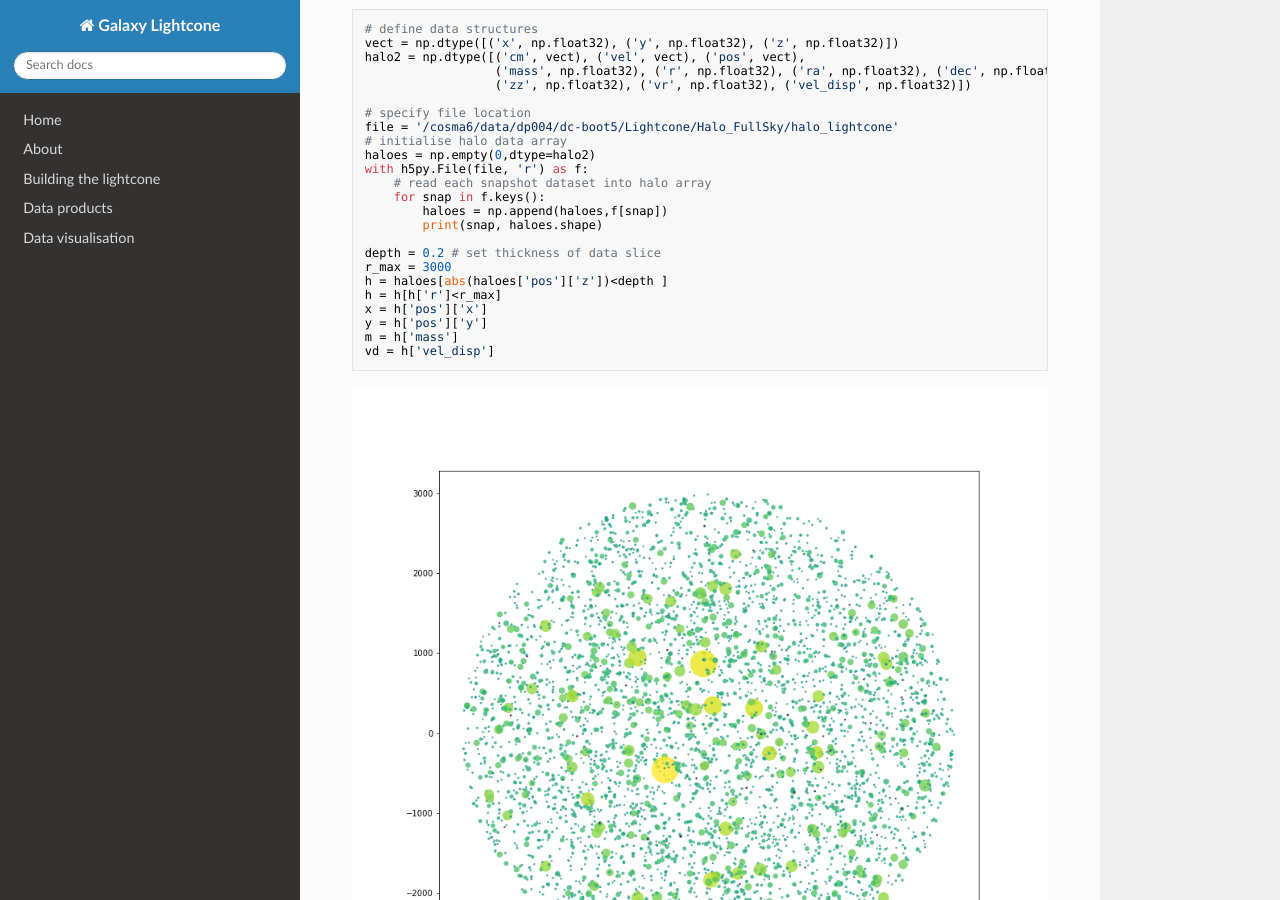
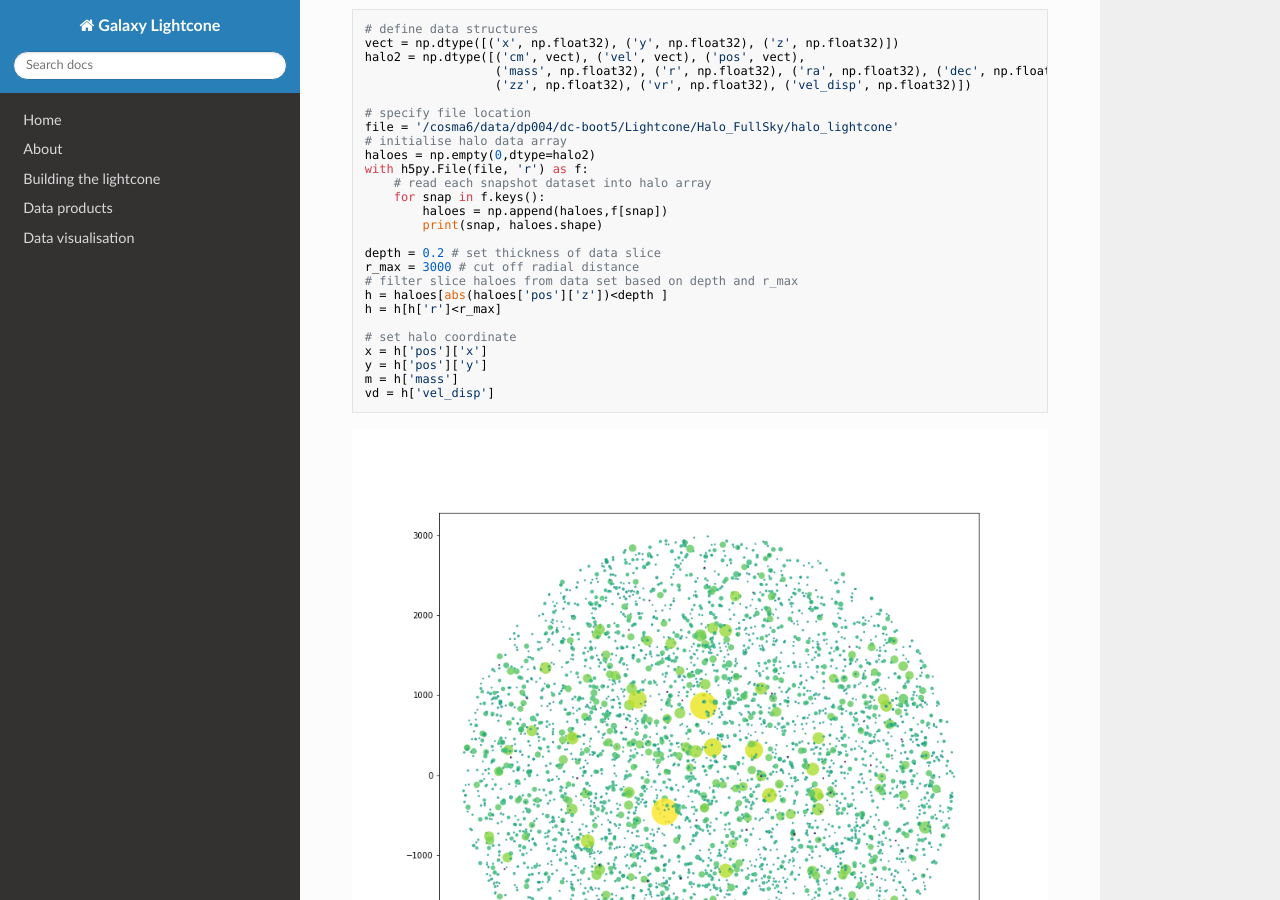
Before and after one commit to rajbooth/Lightcone, an MkDocs documentation site: the page built from docs/halo_lightcone.md, in a window 1280 px wide and 900 px high, scrolled down 1229 px. Built offline with MkDocs 1.6.1, drawn with Linux system fonts in a browser that asks for light colours; nearby versions of some CDN libraries; formulas are drawn with MathJax 3.

Commit message:
docs/halo_lightcone.md updated from https://stackedit.io/

```diff
--- a/docs/halo_lightcone.md
+++ b/docs/halo_lightcone.md
@@ -53,9 +53,12 @@ with h5py.File(file, 'r') as f:
         print(snap, haloes.shape)
 
 depth = 0.2 # set thickness of data slice
-r_max = 3000
+r_max = 3000 # cut off radial distance
+# filter slice haloes from data set based on depth and r_max
 h = haloes[abs(haloes['pos']['z'])<depth ]
 h = h[h['r']<r_max]
+
+# set halo coordinate
 x = h['pos']['x']
 y = h['pos']['y']
 m = h['mass']
```
Also changed, not shown: other parts of docs/halo_lightcone.md (+2 -2 lines).
